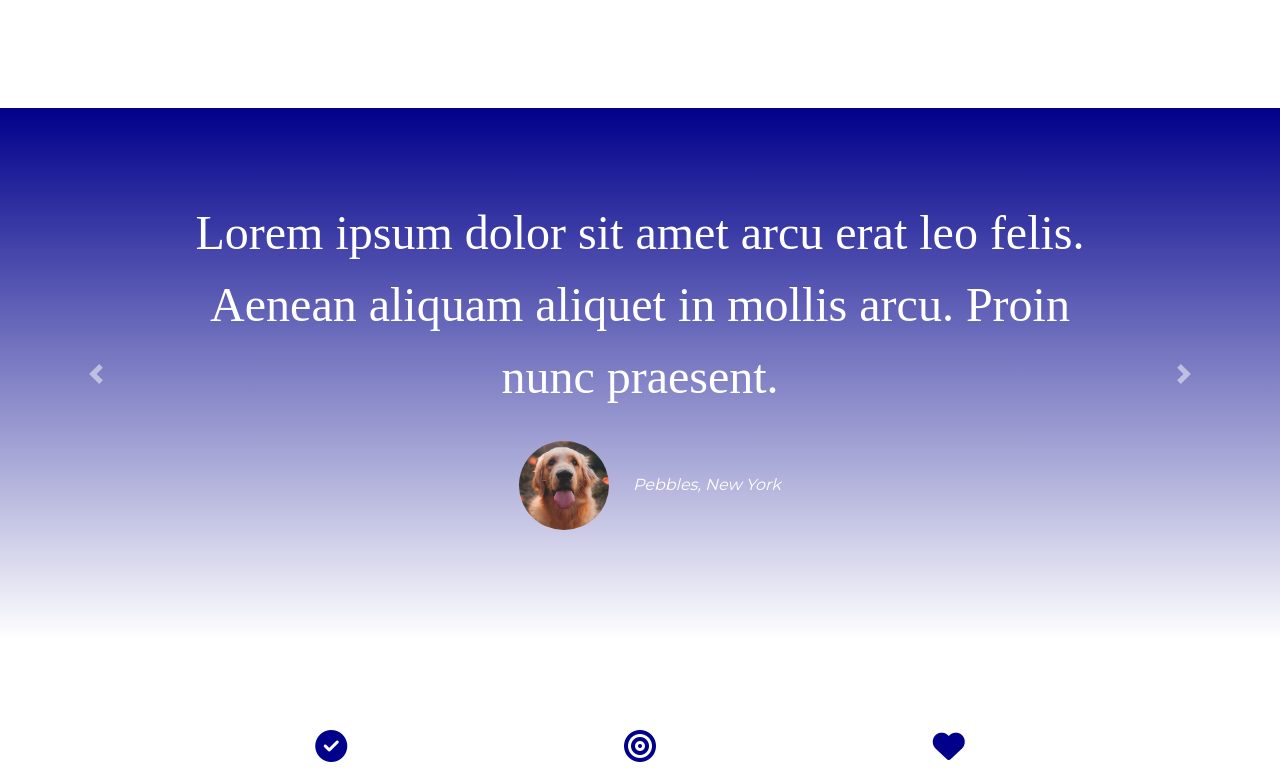
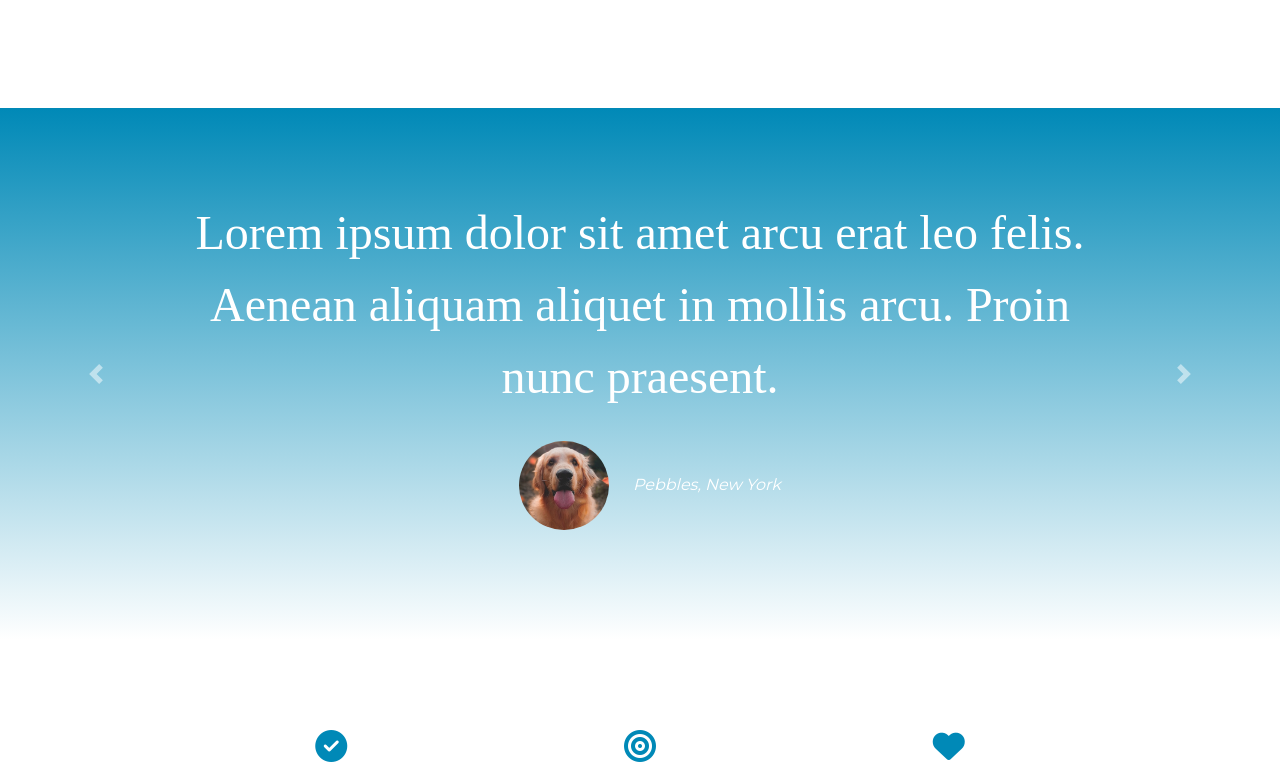
Before and after one commit to codesarts/HashRatesIT, a plain HTML site: page index.html in a window 1280 px wide. Shown: the part 1720-2489 px from the top of the page. Drawn offline with nearby package versions, Linux system fonts and the light colour scheme.

Commit message:
test background color gradient2

```diff
--- a/css/styles.css
+++ b/css/styles.css
@@ -30,7 +30,7 @@ p {
 /* sections */
 .colored-section {
 
-  background-image: linear-gradient(darkblue, #fff);
+  background-image: linear-gradient(#0089b7, #fff);
   color: #fff;
 
 }
@@ -89,11 +89,11 @@ p {
 
 .features-icon {
   font-size: 200%;
-  color: darkblue;
+  color: #0089b7;
 }
 
 .features-icon:hover {
-  color: #0089b7;
+  color: #0072c9;
 }
 
 /* Testimonials */
```
